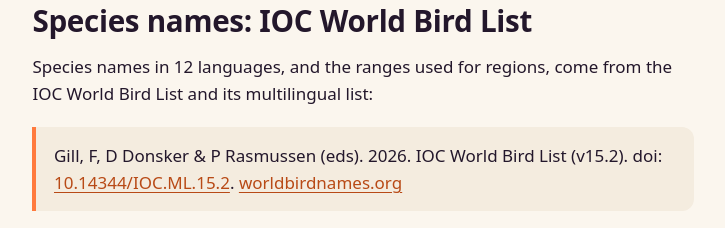
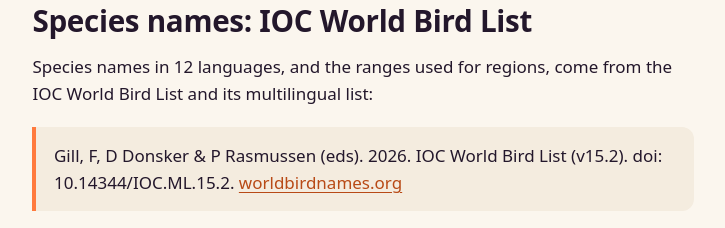
Before and after one commit to Levan2002/songlark, a plain HTML site: page docs/licenses.html in a window 1280 px wide. Shown: the part 1120-1348 px from the top of the page, without its empty margins (277-1002 px from the left). Drawn offline with Linux system fonts and the light colour scheme.

Commit message:
Show IOC DOI as text (not resolvable at doi.org)

```diff
--- a/docs/licenses.html
+++ b/docs/licenses.html
@@ -58,7 +58,7 @@ limitations under the License.</pre>
 
     <h2 id="ioc">Species names: IOC World Bird List</h2>
     <p>Species names in 12 languages, and the ranges used for regions, come from the IOC World Bird List and its multilingual list:</p>
-    <p class="callout">Gill, F, D Donsker &amp; P Rasmussen (eds). 2026. IOC World Bird List (v15.2). doi: <a href="https://doi.org/10.14344/IOC.ML.15.2">10.14344/IOC.ML.15.2</a>. <a href="https://www.worldbirdnames.org/">worldbirdnames.org</a></p>
+    <p class="callout">Gill, F, D Donsker &amp; P Rasmussen (eds). 2026. IOC World Bird List (v15.2). doi: 10.14344/IOC.ML.15.2. <a href="https://www.worldbirdnames.org/">worldbirdnames.org</a></p>
     <p>Licensed under <a href="https://creativecommons.org/licenses/by/3.0/">Creative Commons Attribution 3.0 (CC BY 3.0)</a>. Songlark reformats the names and range information for display and for its region setting.</p>
 
     <h2 id="inaturalist">Species photos: iNaturalist</h2>
```
